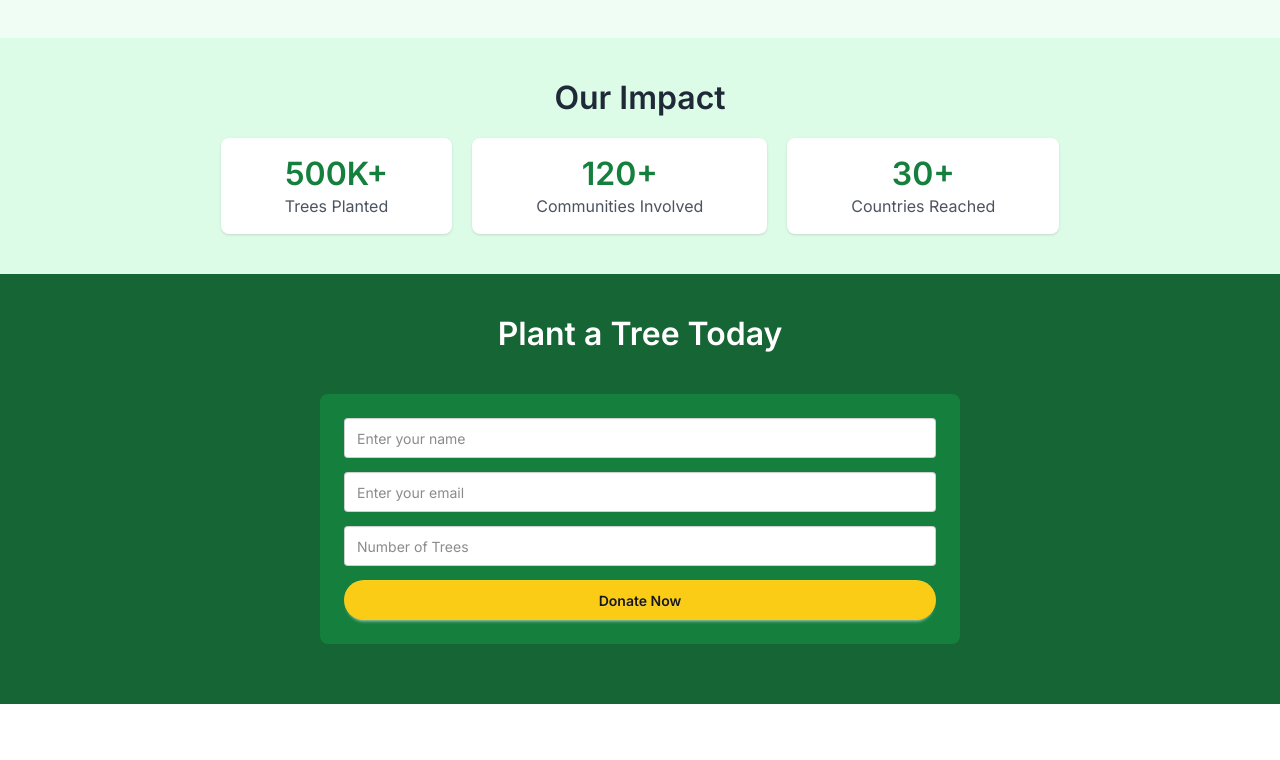
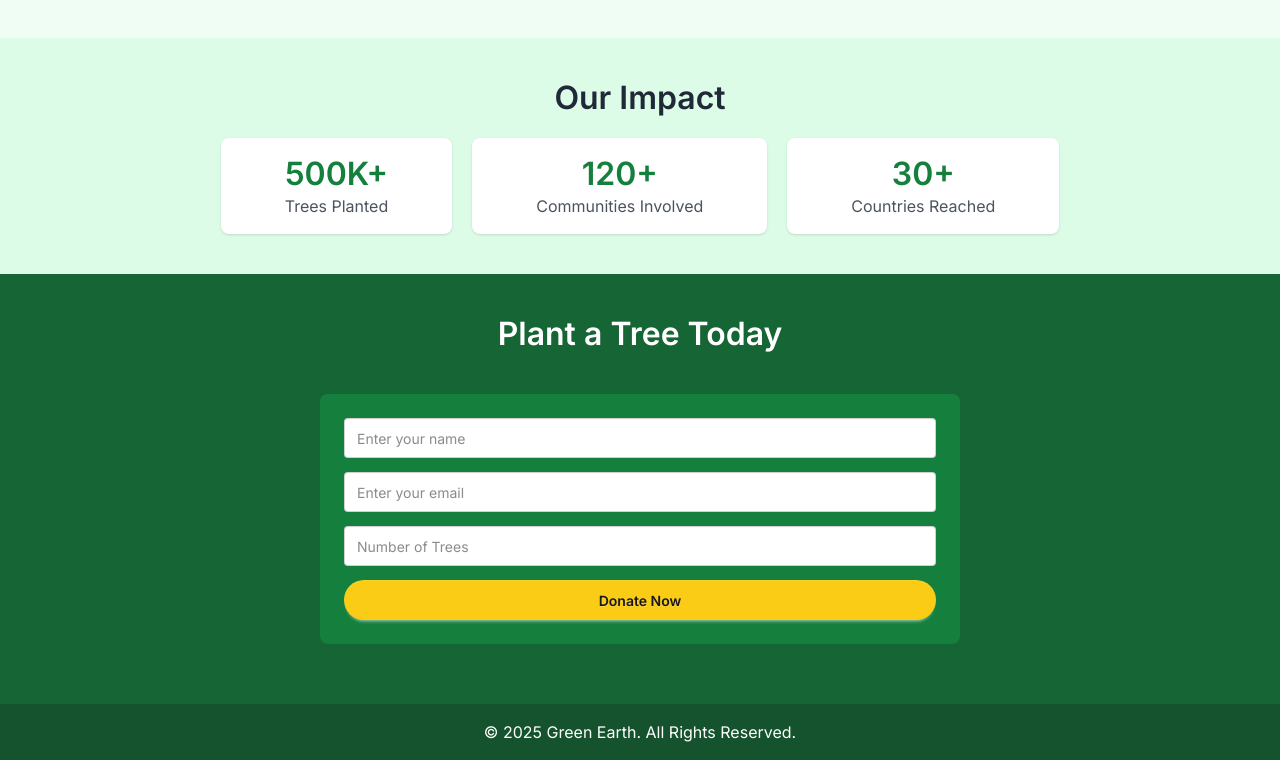
Before and after one commit to afzalhossainraju100/PH-Green-Earth, a plain HTML site: page index.html in a window 1280 px wide. Shown: the part 1491-2251 px from the top of the page. Before the commit the page ends 2195 px from the top, so only its background shows below. Drawn offline with nearby package versions, Linux system fonts and the light colour scheme.

Commit message:
footer section of Green earth Done

```diff
--- a/index.html
+++ b/index.html
@@ -272,6 +272,9 @@
         </div>
       </section>
     </main>
+        <footer class="bg-[#14532d] p-4 flex justify-center flex-col items-center">
+      <p class="text-[white]">&copy; 2025 Green Earth. All Rights Reserved.</p>
+    </footer>
 
 
     <script src="./index.js"></script>
```
